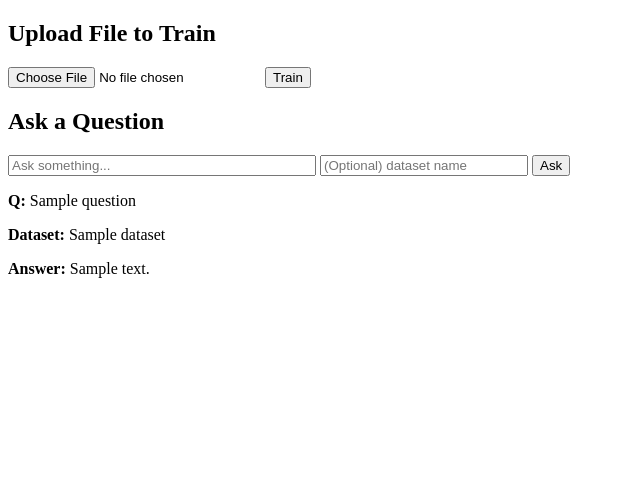
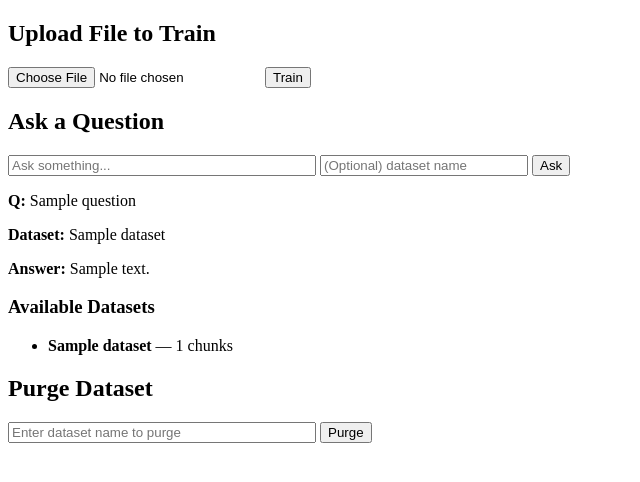
Before and after one commit to pain459/learn_ds, a FastAPI app: template projects/offline_ai_assistant/ollama_server/templates/upload.html in a window 1280 px wide. Shown: the top 482 px of the page, without its empty margins (0-640 px from the left). Run offline with FastAPI, Linux system fonts and the light colour scheme; the template is opened without the code that fills it: most values are stand-ins (such as "Sample title", 1, 10 or a date in 2020); parts of the project's set-up code (start-up, migrations or seed data) failed here and were passed over.

Commit message:
Chnages:
1. purge methods
2. ui changes

```diff
--- a/projects/offline_ai_assistant/ollama_server/app/main.py
+++ b/projects/offline_ai_assistant/ollama_server/app/main.py
@@ -6,6 +6,7 @@ from .train import process_file
 from fastapi import Form
 from .query import search_and_respond
 from pathlib import Path
+from .train import list_datasets_with_counts, purge_dataset
 
 app = FastAPI()
 # templates = Jinja2Templates(directory="templates")
@@ -17,7 +18,11 @@ os.makedirs(UPLOAD_DIR, exist_ok=True)
 
 @app.get("/", response_class=HTMLResponse)
 async def index(request: Request):
-    return templates.TemplateResponse("upload.html", {"request": request})
+    datasets = list_datasets_with_counts()
+    return templates.TemplateResponse("upload.html", {
+        "request": request,
+        "datasets": datasets
+    })
 
 @app.post("/train")
 async def train(request: Request, file: UploadFile = File(...)):
@@ -50,3 +55,20 @@ async def ask_question(request: Request, question: str = Form(...), dataset: str
             "request": request,
             "error": str(e)
         })
+@app.post("/purge")
+async def purge_dataset_handler(request: Request, dataset: str = Form(...)):
+    datasets = list_datasets_with_counts()
+    try:
+        message = purge_dataset(dataset)
+        datasets = list_datasets_with_counts()  # Refresh list after purge
+        return templates.TemplateResponse("upload.html", {
+            "request": request,
+            "message": message,
+            "datasets": datasets
+        })
+    except Exception as e:
+        return templates.TemplateResponse("upload.html", {
+            "request": request,
+            "error": str(e),
+            "datasets": datasets
+        })
--- a/projects/offline_ai_assistant/ollama_server/app/train.py
+++ b/projects/offline_ai_assistant/ollama_server/app/train.py
@@ -32,3 +32,41 @@ def process_file(file_path):
         pickle.dump(mapping, f)
 
     return f"Added {len(chunks)} chunks to dataset: {dataset_name}"
+
+def list_datasets_with_counts():
+    if not os.path.exists(mapping_path):
+        return []
+
+    with open(mapping_path, "rb") as f:
+        mapping = pickle.load(f)
+
+    dataset_counts = {}
+    for _, tag in mapping:
+        dataset_counts[tag] = dataset_counts.get(tag, 0) + 1
+
+    return sorted(dataset_counts.items())
+
+def purge_dataset(dataset_name: str):
+    if not os.path.exists(index_path) or not os.path.exists(mapping_path):
+        raise Exception("No training data found.")
+
+    with open(mapping_path, "rb") as f:
+        mapping = pickle.load(f)
+
+    remaining = [(chunk, tag) for chunk, tag in mapping if tag != dataset_name]
+    removed_count = len(mapping) - len(remaining)
+
+    if removed_count == 0:
+        raise Exception(f"No dataset named '{dataset_name}' found.")
+
+    new_index = faiss.IndexFlatL2(384)
+    if remaining:
+        texts = [chunk for chunk, _ in remaining]
+        vectors = model.encode(texts)
+        new_index.add(vectors)
+
+    faiss.write_index(new_index, index_path)
+    with open(mapping_path, "wb") as f:
+        pickle.dump(remaining, f)
+
+    return f"✅ Removed {removed_count} entries from dataset '{dataset_name}'"
--- a/projects/offline_ai_assistant/ollama_server/templates/upload.html
+++ b/projects/offline_ai_assistant/ollama_server/templates/upload.html
@@ -9,18 +9,21 @@
         <input name="file" type="file" accept=".txt,.pdf,.csv"/>
         <button type="submit">Train</button>
     </form>
+
     {% if message %}
         <p style="color: green;">{{ message }}</p>
     {% endif %}
     {% if error %}
         <p style="color: red;">Error: {{ error }}</p>
     {% endif %}
+
     <h2>Ask a Question</h2>
     <form action="/ask" method="post">
-        <input name="question" type="text" placeholder="Ask something..." style="width: 300px;" />
+        <input name="question" type="text" placeholder="Ask something..." style="width: 300px;" required />
         <input name="dataset" type="text" placeholder="(Optional) dataset name" style="width: 200px;" />
         <button type="submit">Ask</button>
     </form>
+
     {% if question %}
         <p><strong>Q:</strong> {{ question }}</p>
         {% if dataset %}
@@ -30,5 +33,20 @@
     {% if answer %}
         <p><strong>Answer:</strong> {{ answer }}</p>
     {% endif %}
+
+    {% if datasets %}
+        <h3>Available Datasets</h3>
+        <ul>
+        {% for ds, count in datasets %}
+            <li><strong>{{ ds }}</strong> — {{ count }} chunks</li>
+        {% endfor %}
+        </ul>
+    {% endif %}
+
+    <h2>Purge Dataset</h2>
+    <form action="/purge" method="post">
+        <input name="dataset" type="text" placeholder="Enter dataset name to purge" style="width: 300px;" required />
+        <button type="submit" onclick="return confirm('Are you sure you want to permanently delete this dataset?')">Purge</button>
+    </form>
 </body>
 </html>
```
